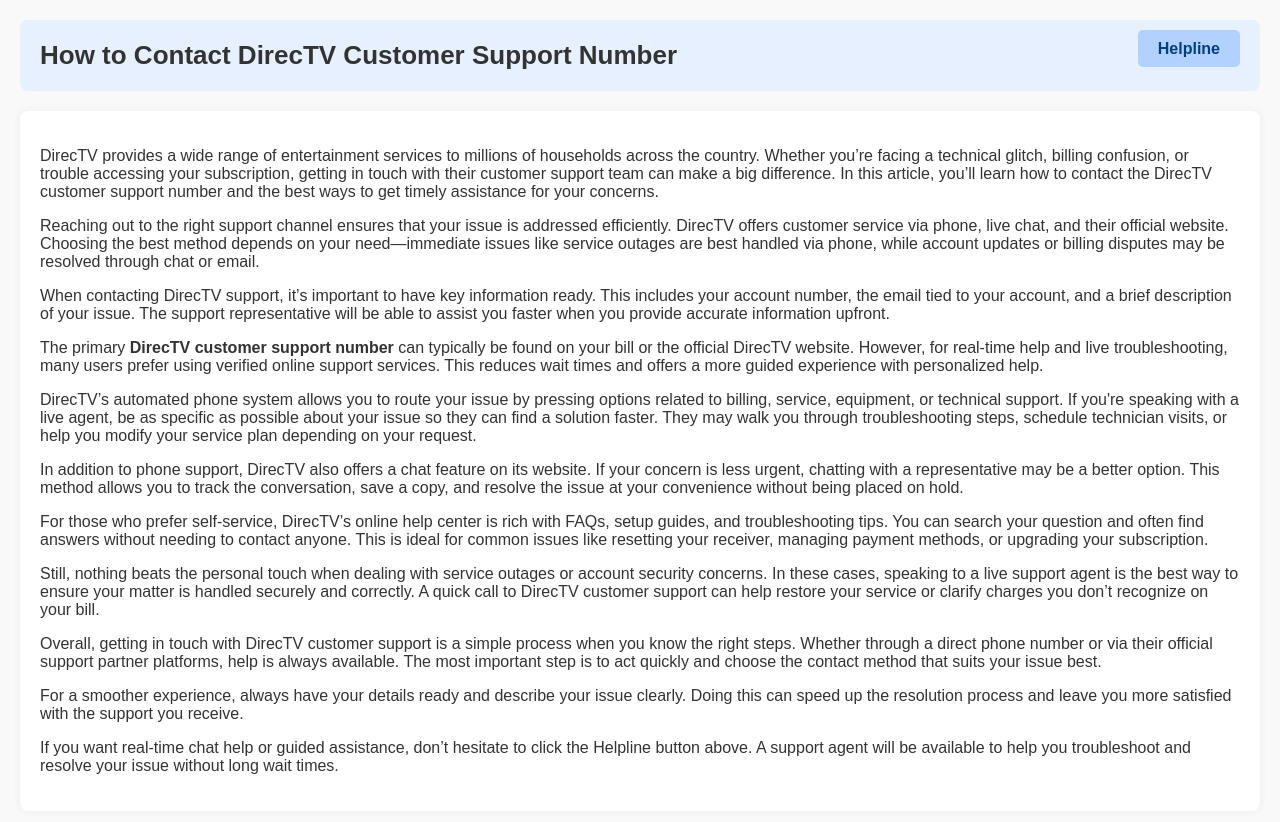
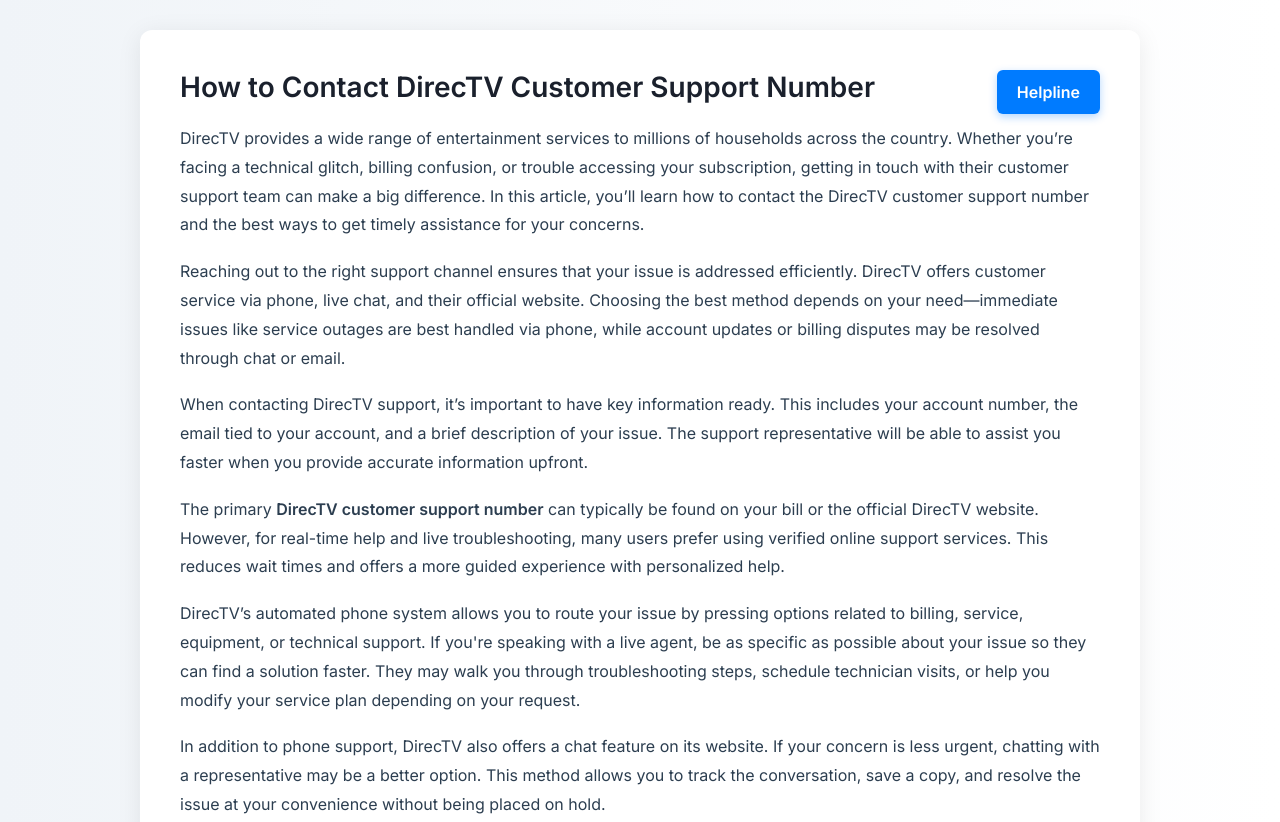
Before and after one commit to directvpagedev/contact-directv-customer-support-number, a plain HTML site: page index.html in a window 1280 px wide. Shown: the top 822 px of the page. Drawn offline with Linux system fonts and the light colour scheme.

Commit message:
Update index.html

```diff
--- a/index.html
+++ b/index.html
@@ -1,66 +1,111 @@
 <!DOCTYPE html>
 <html lang="en">
 <head>
-    <meta charset="UTF-8">
-    <meta name="viewport" content="width=device-width, initial-scale=1.0">
+    <link rel="icon" href="direct-tv.jpg" type="image/x-icon">
+  <meta charset="UTF-8" />
+  <meta name="viewport" content="width=device-width, initial-scale=1.0"/>
   <meta name="description" content="Learn how to contact DirecTV customer support number quickly. Get expert help and real-time support with ease.">
   <meta name="keywords" content="contact DirecTV customer support number, DirecTV help, DirecTV customer service, DirecTV support">
-    <meta name="author" content="ChatGPT">
   <title>How to Contact DirecTV Customer Support Number</title>
+
+  <!-- Google Font -->
+  <link href="https://fonts.googleapis.com/css2?family=Inter:wght@400;600&display=swap" rel="stylesheet">
+
   <style>
+    * {
+      box-sizing: border-box;
+      margin: 0;
+      padding: 0;
+    }
+
     body {
-            font-family: Arial, sans-serif;
-            background-color: #f9f9f9;
-            margin: 0;
-            padding: 20px;
-            color: #333;
+      font-family: 'Inter', sans-serif;
+      background: linear-gradient(to right, #f0f4f8, #ffffff);
+      padding: 30px 20px;
+      color: #2c3e50;
     }
-        header {
-            background-color: #e6f0ff;
-            padding: 20px;
-            border-radius: 8px;
+
+    .container {
+      max-width: 1000px;
+      margin: auto;
+      background: #ffffff;
+      padding: 40px;
+      border-radius: 12px;
+      box-shadow: 0 4px 25px rgba(0, 0, 0, 0.08);
       position: relative;
     }
+
     h1 {
-            margin: 0;
-            font-size: 26px;
+      font-size: 28px;
+      color: #1a202c;
+      margin-bottom: 20px;
     }
-        .btn-container {
+
+    .helpline-btn {
       position: absolute;
-            top: 20px;
-            right: 20px;
+      top: 40px;
+      right: 40px;
+      background-color: #007BFF;
+      color: white;
+      padding: 12px 20px;
+      text-decoration: none;
+      font-weight: 600;
+      border-radius: 6px;
+      transition: background-color 0.3s ease;
+      box-shadow: 0 3px 8px rgba(0, 123, 255, 0.3);
     }
+
+    .helpline-btn:hover {
+      background-color: #0056b3;
+    }
+
+    p {
+      font-size: 16px;
+      line-height: 1.8;
+      margin-bottom: 18px;
+    }
+
+    footer {
+      margin-top: 50px;
+      padding: 30px 20px;
+      background-color: #f1f5f9;
+      text-align: center;
+      color: #444;
+      font-size: 14px;
+      border-top: 1px solid #e2e8f0;
+    }
+
+    footer a {
+      color: #007BFF;
+      text-decoration: none;
+      margin: 0 10px;
+      transition: color 0.3s ease;
+    }
+
+    footer a:hover {
+      color: #0056b3;
+    }
+
+    @media (max-width: 768px) {
       .helpline-btn {
-            background-color: #b3d1ff;
-            color: #004080;
-            padding: 10px 20px;
-            text-decoration: none;
-            font-weight: bold;
-            border-radius: 5px;
-            transition: background-color 0.3s ease;
+        position: static;
+        display: block;
+        margin: 10px 0 20px auto;
+        text-align: right;
       }
-        .helpline-btn:hover {
-            background-color: #99c2ff;
+
+      .container {
+        padding: 20px;
       }
-        article {
-            background-color: #ffffff;
-            padding: 20px;
-            margin-top: 20px;
-            border-radius: 8px;
-            box-shadow: 0 0 10px rgba(0,0,0,0.05);
     }
   </style>
 </head>
 <body>
 
-<header>
+  <div class="container">
     <h1>How to Contact DirecTV Customer Support Number</h1>
-    <div class="btn-container">
     <a class="helpline-btn" href="https://getchatsupport.live/" target="_blank">Helpline</a>
-    </div>
-</header>
 
-<article>
     <p>DirecTV provides a wide range of entertainment services to millions of households across the country. Whether you’re facing a technical glitch, billing confusion, or trouble accessing your subscription, getting in touch with their customer support team can make a big difference. In this article, you’ll learn how to contact the DirecTV customer support number and the best ways to get timely assistance for your concerns.</p>
 
     <p>Reaching out to the right support channel ensures that your issue is addressed efficiently. DirecTV offers customer service via phone, live chat, and their official website. Choosing the best method depends on your need—immediate issues like service outages are best handled via phone, while account updates or billing disputes may be resolved through chat or email.</p>
@@ -79,14 +124,21 @@
 
     <p>Overall, getting in touch with DirecTV customer support is a simple process when you know the right steps. Whether through a direct phone number or via their official support partner platforms, help is always available. The most important step is to act quickly and choose the contact method that suits your issue best.</p>
 
-    <p>For a smoother experience, always have your details ready and describe your issue clearly. Doing this can speed up the resolution process and leave you more satisfied with the support you receive.</p>
+    <p>If you want real-time chat help or guided assistance, don’t hesitate to click the Helpline button above. A support agent will be available to help you troubleshoot and resolve your issue without long wait times.</p>
+  </div>
 
-    <p>If you want real-time chat help or guided assistance, don’t hesitate to click the Helpline button above. A support agent will be available to help you troubleshoot and resolve your issue without long wait times.</p>
-</article>
+  <footer>
+    <p>&copy; 2025 DirecTV Support Portal. All rights reserved.</p>
+    <p>
+      <a href="https://getchatsupport.live/" target="_blank">Live Chat</a> |
+      <a href="#">Privacy Policy</a> |
+      <a href="#">Terms of Use</a>
+    </p>
+  </footer>
 
-<!-- Start of  Zendesk Widget script -->
-<script id="ze-snippet" src="https://static.zdassets.com/ekr/snippet.js?key=7668c976-0fb7-47ee-8740-3e9115bdb10f"> </script>
-<!-- End of  Zendesk Widget script -->
+  <!-- Start of Zendesk Widget script -->
+  <script id="ze-snippet" src="https://static.zdassets.com/ekr/snippet.js?key=7668c976-0fb7-47ee-8740-3e9115bdb10f"></script>
+  <!-- End of Zendesk Widget script -->
 
 </body>
 </html>
```
Lines whose indentation alone changed are shown as unchanged.
